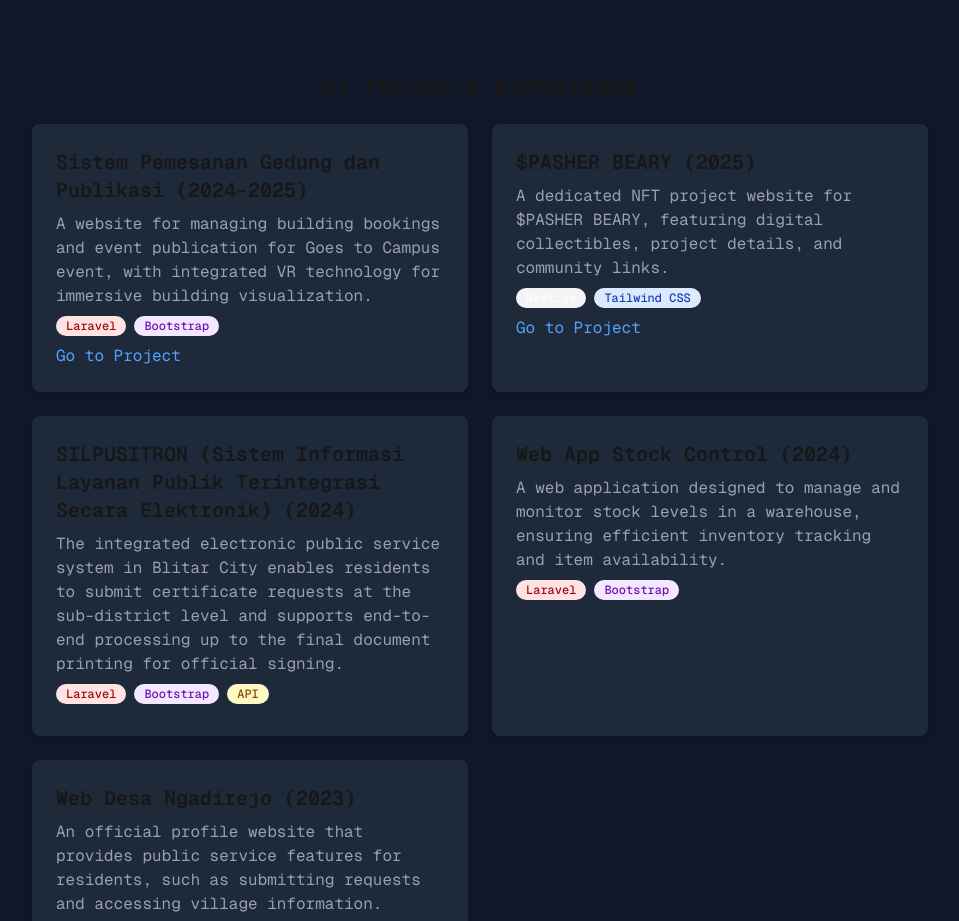
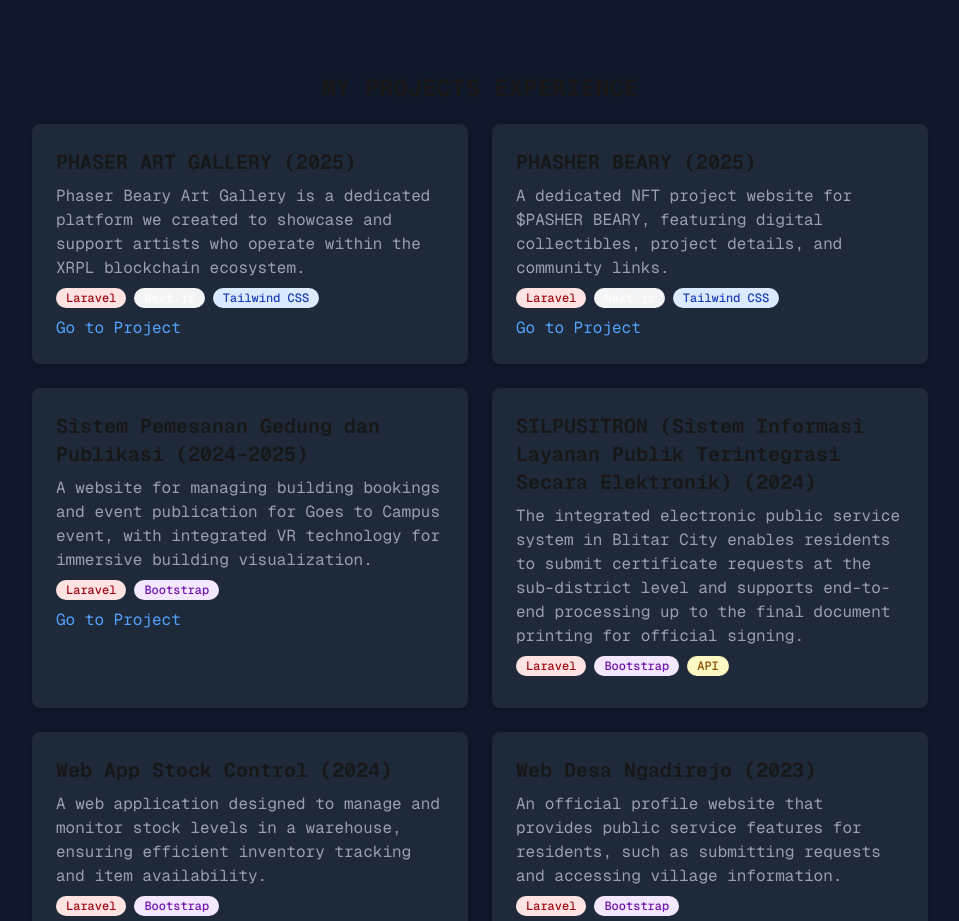
Before and after one commit to bagasadityap/portofolio, a Next.js app: page / in a window 1280 px wide. Shown: the part 2140-3061 px from the top of the page, without its empty margins (160-1119 px from the left). Built offline with nearby package versions, Linux system fonts and the light colour scheme.

Commit message:
fix: project link

```diff
--- a/src/app/page.tsx
+++ b/src/app/page.tsx
@@ -221,6 +221,26 @@
           <h1 className="text-2xl font-bold">MY PROJECTS EXPERIENCE</h1>
           <div className="grid grid-cols-1 md:grid-cols-2 lg:grid-cols-2 gap-6">
             <div className="bg-gray-800 p-6 rounded-lg shadow-md">
+              <h2 className="text-xl font-semibold mb-2">PHASER ART GALLERY (2025)</h2>
+              <p className="text-gray-400">Phaser Beary Art Gallery is a dedicated platform we created to showcase and support artists who operate within the XRPL blockchain ecosystem.</p>
+              <div className="flex items-center my-2">
+                <span className="bg-red-100 text-red-800 text-xs font-medium me-2 px-2.5 py-0.5 rounded-full dark:bg-red-900 dark:text-red-300">Laravel</span>
+                <span className="bg-gray-100 text-white text-xs font-medium me-2 px-2.5 py-0.5 rounded-full dark:bg-gray-900 dark:text-white">Next.js</span>
+                <span className="bg-blue-100 text-blue-800 text-xs font-medium me-2 px-2.5 py-0.5 rounded-full dark:bg-blue-900 dark:text-blue-300">Tailwind CSS</span>
+              </div>
+              <a href="https://artgallery.phaserbeary.xyz" className="text-blue-400">Go to Project</a>
+            </div>
+            <div className="bg-gray-800 p-6 rounded-lg shadow-md">
+              <h2 className="text-xl font-semibold mb-2">PHASHER BEARY (2025)</h2>
+              <p className="text-gray-400">A dedicated NFT project website for $PASHER BEARY, featuring digital collectibles, project details, and community links.</p>
+              <div className="flex items-center my-2">
+                <span className="bg-red-100 text-red-800 text-xs font-medium me-2 px-2.5 py-0.5 rounded-full dark:bg-red-900 dark:text-red-300">Laravel</span>
+                <span className="bg-gray-100 text-white text-xs font-medium me-2 px-2.5 py-0.5 rounded-full dark:bg-gray-900 dark:text-white">Next.js</span>
+                <span className="bg-blue-100 text-blue-800 text-xs font-medium me-2 px-2.5 py-0.5 rounded-full dark:bg-blue-900 dark:text-blue-300">Tailwind CSS</span>
+              </div>
+              <a href="https://phaserbeary.xyz" className="text-blue-400">Go to Project</a>
+            </div>
+            <div className="bg-gray-800 p-6 rounded-lg shadow-md">
               <h2 className="text-xl font-semibold mb-2">Sistem Pemesanan Gedung dan Publikasi (2024-2025)</h2>
               <p className="text-gray-400">A website for managing building bookings and event publication for Goes to Campus event, with integrated VR technology for immersive building visualization.</p>
               <div className="flex items-center my-2">
@@ -228,15 +248,6 @@
                 <span className="bg-purple-100 text-purple-800 text-xs font-medium me-2 px-2.5 py-0.5 rounded-full dark:bg-purple-900 dark:text-purple-300">Bootstrap</span>
               </div>
               <a href="https://sistempemesanangedung.bagasaditya.com" className="text-blue-400">Go to Project</a>
-            </div>
-            <div className="bg-gray-800 p-6 rounded-lg shadow-md">
-              <h2 className="text-xl font-semibold mb-2">$PASHER BEARY (2025)</h2>
-              <p className="text-gray-400">A dedicated NFT project website for $PASHER BEARY, featuring digital collectibles, project details, and community links.</p>
-              <div className="flex items-center my-2">
-                <span className="bg-gray-100 text-white text-xs font-medium me-2 px-2.5 py-0.5 rounded-full dark:bg-gray-900 dark:text-white">Next.js</span>
-                <span className="bg-blue-100 text-blue-800 text-xs font-medium me-2 px-2.5 py-0.5 rounded-full dark:bg-blue-900 dark:text-blue-300">Tailwind CSS</span>
-              </div>
-              <a href="https://phaserbeary.xyz" className="text-blue-400">Go to Project</a>
             </div>
             <div className="bg-gray-800 p-6 rounded-lg shadow-md">
               <h2 className="text-xl font-semibold mb-2">SILPUSITRON (Sistem Informasi Layanan Publik Terintegrasi Secara Elektronik) (2024)</h2>
```
